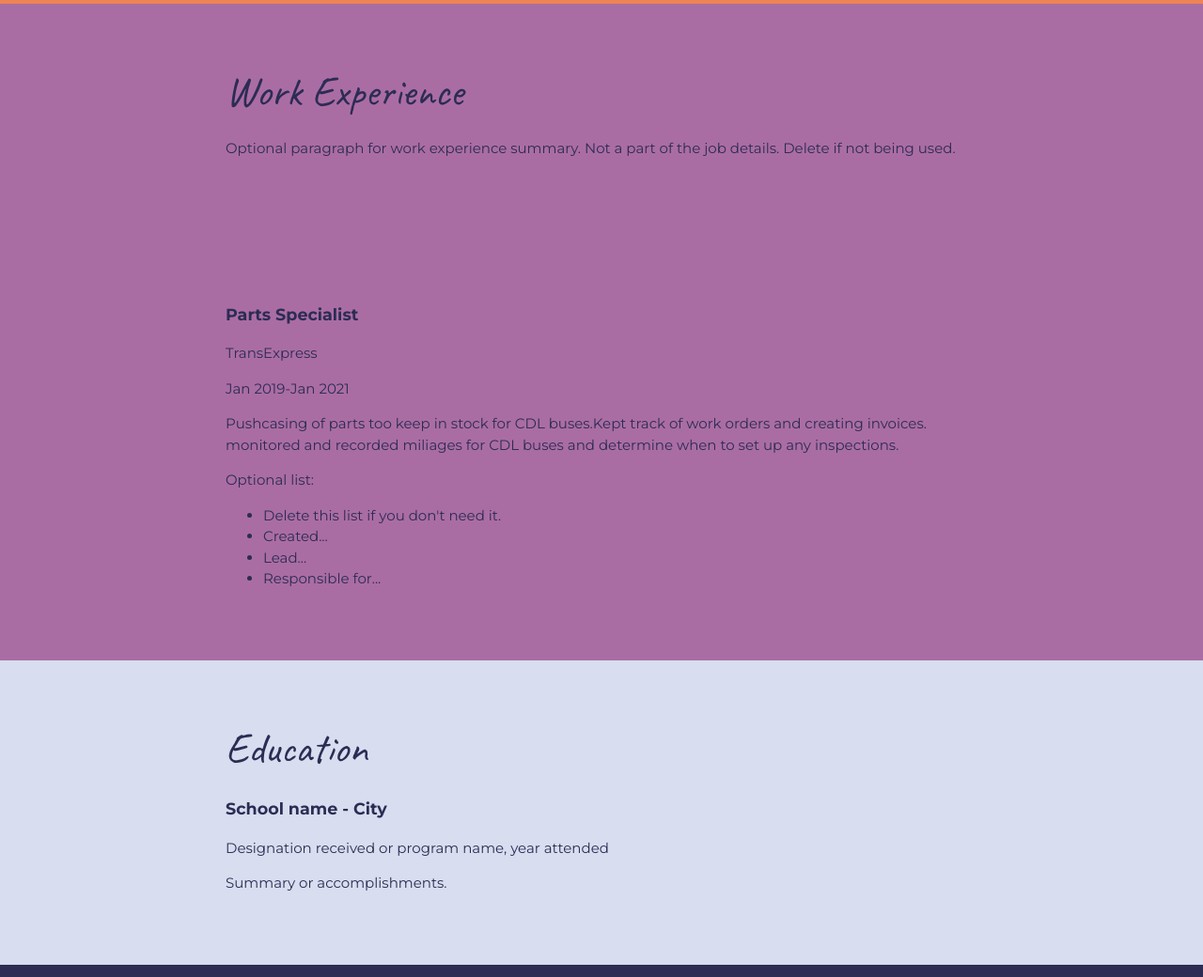
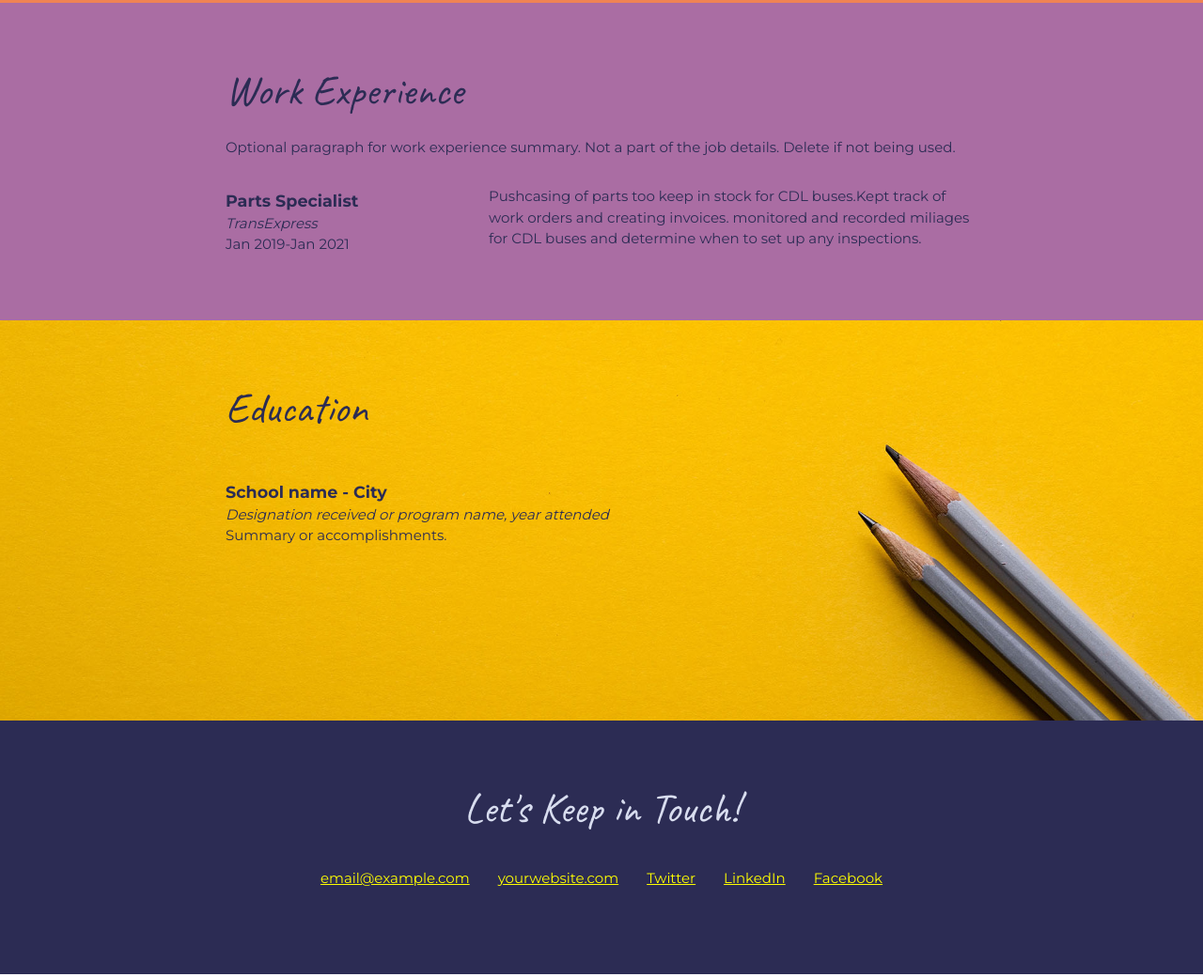
Before and after one commit to ganiasif98/ganiasif98.github.io, a plain HTML site: page css-portfolio/index.html in a window 1280 px wide. Shown: the part 1072-2112 px from the top of the page at 94% size. Drawn offline with Linux system fonts and the light colour scheme.

Commit message:
updated portfolio-02/24/21
update

```diff
--- a/css-portfolio/css/styles.css
+++ b/css-portfolio/css/styles.css
@@ -51,17 +51,37 @@ h1,h2 {
     margin:0;
 }
 .content-wrap {
-    width:800px;
+    max-width:800px;
+    width: 85%;
     margin:0 auto;
     padding:60px 0;
 }
 
+h3  {
+    margin-bottom: 0;
+}
+
+.item-details h3 + p {
+    font-style: italic;
+}
+
+.item-details h3 ~ p {
+    margin:0;
+}
+
+.divider > section{
+    border-bottom:1px dashed black;
+    padding:25px 0;
+}
+
+.divider > section:last-of-type {
+    border-bottom:none;
+}
 /* Profile
 --------------------------------------------- */
 header {
     background: #69DC9E;
     /* color: #D8DDEF; */
-    text-align:center;
 }
 
 /* projects / portfolio
@@ -73,13 +93,6 @@ header {
 
 .project-item {
     overflow:hidden;
-    border-bottom:1px dashed #69DC9E;
-    padding:25px 0;
-}
-.project-item img {
-    float:left;
-    margin-right:20px;
-
 }
 
 .project-item h3 {
@@ -93,11 +106,24 @@ header {
     background : #AA6DA3;
 }
 
+.job-item {
+    display:grid;
+    grid-template-columns: 1fr 2fr;
+    column-gap:20px;
+}
+
 /* education
 --------------------------------------------- */
 
 .education {
     background: #D8DDEF;
+    background-image: url(../images/joanna-kosinska-unsplash.jpg);
+    background-size: cover;
+    background-position: top right;
+    padding-bottom:100px;
+}
+.education p {
+    width:60%;
 }
 
 /* contact info
@@ -105,8 +131,6 @@ header {
 .contact-list {
     list-style-type: none;
     padding:0;
-    display:flex;
-    justify-content: center;
 }
 
 .contact-list a {
@@ -118,5 +142,49 @@ header {
 footer {
     background:#2C2C54;
     color: #D8DDEF;
-    text-align:center;
 }
+
+
+/* responsive styles
+--------------------------------------------- */
+
+@media screen and (min-width:750px) {
+
+    header, footer {
+        text-align:center;
+    }
+
+    .project-item img {
+        float:left;
+        margin-right:20px;
+
+    }
+
+    .job-item {
+        display:grid;
+        grid-template-columns: 1fr 2fr;
+        column-gap:20px;
+    }
+
+    .contact-list {
+        display:flex;
+        justify-content: center;
+    }
+
+}
+
+@media screen and (max-width:749px) {
+    h1 {
+        font-size:75px;
+        line-height:0.9;
+        margin-bottom:20px;
+    }
+
+    h2 {
+        line-height:1;
+    }
+
+    .contact-list a {
+        padding:5px;
+    }
+}
--- a/css-portfolio/index.html
+++ b/css-portfolio/index.html
@@ -25,7 +25,7 @@
 
       <!-- ********************  PROJECTS / PORTFOLIO  ********************* -->
       <section class ="projects">
-        <div class="content-wrap">
+        <div class="content-wrap divider">
         <h2>Featured Projects</h2>
         <p>View selected projects below. More information can be found at <a href="http://christinatruong.com">christinatruong.com</a>.</p>
 
@@ -43,35 +43,29 @@
 
       <!-- ***********************  WORK EXPERIENCE  *********************** -->
       <section class = "work-expirence">
-        <div class="content-wrap">
+        <div class="content-wrap item-details">
         <h2>Work Experience</h2>
         <p>Optional paragraph for work experience summary. Not a part of the job details. Delete if not being used.</p>
 
-        <!-- Copy this whole <section> block to add more jobs. -->
+        <section class="job-item">
+          <div class="job-details">
+            <h3>Parts Specialist</h3>
+            <p>TransExpress</p>
+            <p>Jan 2019-Jan 2021</p>
           </div>
-        <section>
-          <div class="content-wrap">
-          <h3>Parts Specialist</h3>
-          <p>TransExpress</p>
-          <p>Jan 2019-Jan 2021</p>
-          <p>Pushcasing of parts too keep in stock for CDL buses.Kept track of work orders and creating invoices.
-            monitored and recorded miliages for CDL buses and determine when to set up any inspections.
-          </p>
-          <p>Optional list:</p>
-          <ul>
-            <li>Delete this list if you don't need it.</li>
-            <li>Created...</li>
-            <li>Lead...</li>
-            <li>Responsible for...</li>
-          </ul>
+          <div class="job-summary">
+            <p>Pushcasing of parts too keep in stock for CDL buses.Kept track of work orders and creating invoices.
+              monitored and recorded miliages for CDL buses and determine when to set up any inspections.
+            </p>
           </div>
         </section>
         <!-- End of Job block. -->
+        </div>
       </section>
 
       <!-- ******************  EDUCATION & CERTIFICATIONS ****************** -->
       <section class = "education">
-        <div class="content-wrap">
+        <div class="content-wrap item-details divider">
         <h2>Education</h2>
 
         <!-- Copy this whole <section> block to add more schools. -->
```
Also changed, not shown: css-portfolio/images/joanna-kosinska-unsplash.jpg (added), 2 other files.
